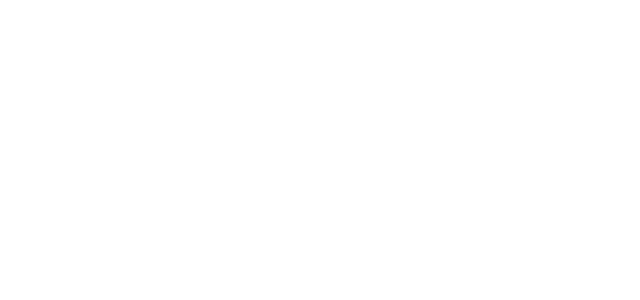
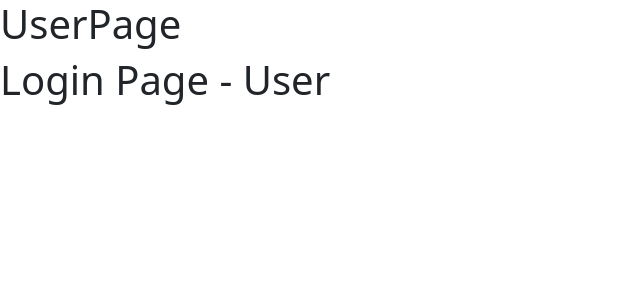
Before and after one commit to shruthi2609/firstreactapp, a React (Create React App) app: page /user/login in a window 1280 px wide. Before the commit this address had no page. Shown: the top 300 px of the page, without its empty margins (0-640 px from the left). Built offline with nearby package versions, Linux system fonts and the light colour scheme.

Commit message:
nested route

```diff
--- a/src/App.js
+++ b/src/App.js
@@ -1,8 +1,8 @@
 import React from "react";
 import {BrowserRouter,Route,Routes,Link} from 'react-router-dom'
-
-import DashBoardFunctional from "./ParamsandLocation/DashBoardFunctional";
-import LoginFunctional from "./ParamsandLocation/LoginFunctional";
+import Dashboard from "./NestedRoutes/DashBoard";
+import Login from "./NestedRoutes/Login";
+import UserPage from "./NestedRoutes/UserPage";
 
 
 function App(){
@@ -10,8 +10,11 @@
     <div>
       <BrowserRouter>
         <Routes>
-         <Route path='/' element={<LoginFunctional></LoginFunctional>}></Route>
-         <Route path='/dashboard/:username' element={<DashBoardFunctional></DashBoardFunctional>}></Route>
+        <Route path='/user' element={<UserPage></UserPage>}>
+          <Route path='login' element={<Login></Login>}>
+          </Route>
+          <Route path='dashboard' element={<Dashboard></Dashboard>}></Route>
+        </Route>
         </Routes>
       </BrowserRouter>
     </div>
--- /dev/null
+++ b/src/NestedRoutes/DashBoard.js
@@ -0,0 +1,9 @@
+function Dashboard(){
+    return(
+        <div>
+            <h1>Dashboard Page - User</h1>
+        </div>
+
+    )
+}
+export default Dashboard
--- /dev/null
+++ b/src/NestedRoutes/Login.js
@@ -0,0 +1,9 @@
+function Login(){
+    return(
+        <div>
+            <h1>Login Page - User</h1>
+        </div>
+
+    )
+}
+export default Login
--- /dev/null
+++ b/src/NestedRoutes/UserPage.js
@@ -0,0 +1,11 @@
+import { Outlet } from "react-router-dom";
+
+function UserPage(){
+    return(
+        <div>
+            <h1>UserPage</h1>
+            <Outlet></Outlet>
+        </div>
+    )
+}
+export default UserPage
```
